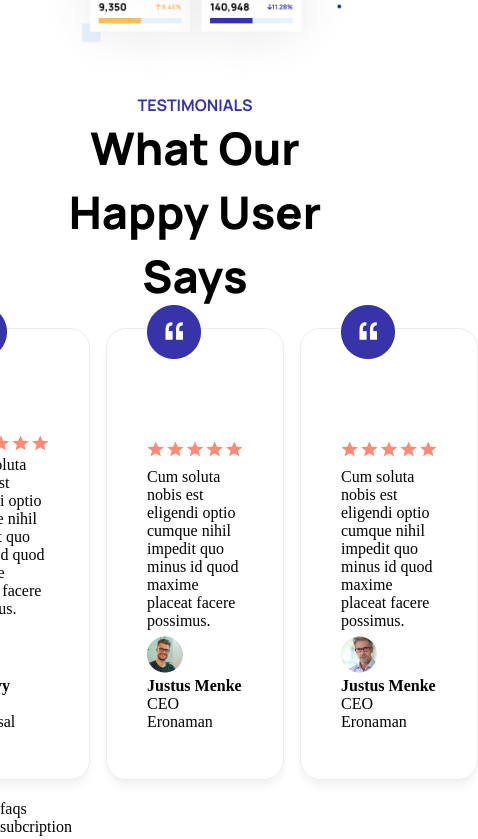
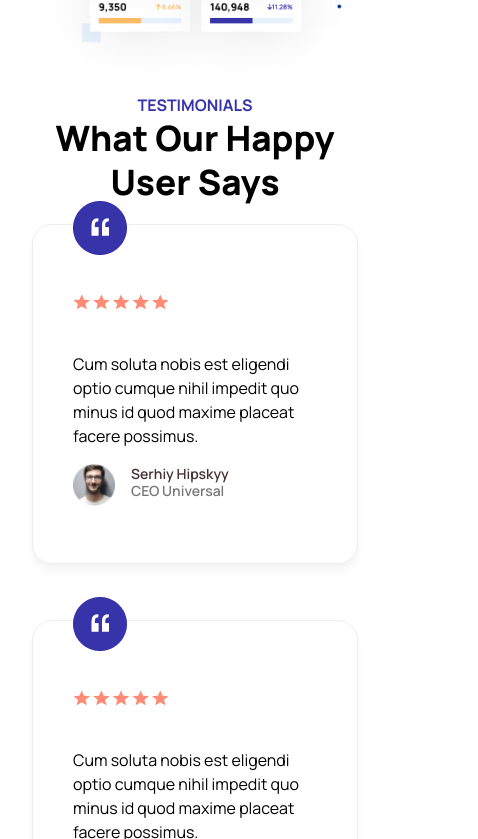
Before and after one commit to jam-jam200/sass-landing-page, a React (Vite) app: page / in a window 390 px wide. Shown: the part 4065-4904 px from the top of the page, 478 px wide, since content can reach past the window. Built offline with nearby package versions, Linux system fonts and the light colour scheme.

Commit message:
responsiveness

```diff
--- a/src/container/Testimonials/Testimonials.scss
+++ b/src/container/Testimonials/Testimonials.scss
@@ -24,7 +24,8 @@
     color: #000000;
 
     @media screen and (max-width: 1050px) {
-      font-size: 45px;
+      font-size: 35px;
+      line-height: 44px;
     }
   }
 
@@ -56,100 +57,63 @@
     margin-top: 1.25rem;
     margin-bottom: 1.25rem;
 
-    @media screen and (min-width:1060px) {
+    p {
+      margin-bottom: 1rem;
+      font-family: var(--font-family);
+      font-weight: 400;
+      font-size: 16px;
+      line-height: 24px;
+    }
+
+    .arshakir__testimonials__feedback-stars {
+      margin-bottom: 0;
+      position: relative;
+      bottom: 2.3rem;
+    }
+
+    .arshakir__testimonials__feedback-card__details {
+      display: flex;
+      flex-direction: row;
+
+      img {
+        width: 42px;
+        height: 42px;
+      }
+
+      div {
+        display: flex;
+        flex-direction: column;
+        margin-left: 1rem;
+
+        h4 {
+          font-family: var(--font-family);
+          font-weight: 600;
+          font-size: 14px;
+          line-height: 19px;
+          color: #453232;
+        }
+
+        p {
+          font-family: var(--font-family);
+          font-weight: 600;
+          font-size: 14px;
+          line-height: 16px;
+          color: #797979;
+        }
+      }
+    }
+
+    @media screen and (min-width: 1060px) {
       margin-right: 2.5rem;
     }
 
-    @media screen and (min-width:768px) {
+    @media screen and (min-width: 768px) {
       margin-right: 1.25rem;
     }
   }
+
+  @media screen and (max-width: 768px) {
+    display: flex;
+    flex-direction: column;
+  }
 }
-
-// .arshakir__testimonials__feedback-cards {
-//   display: flex;
-//   justify-content: space-between;
-//   padding: 3rem 2.5rem 3rem 2.5rem;
-//   margin: 1.25rem 0 1.25rem 0;
-
-//   .quote {
-//     img {
-//       position: relative;
-//       bottom: 3.8rem;
-//     }
-//   }
-
-//   .arshakir__testimonials__feedback-card {
-//     margin-right: 2rem;
-//     padding: 2rem;
-//     width: 370px;
-//     height: 100%;
-
-//     border: 1px solid #ededed;
-//     box-shadow: 0px 8.14815px 6.51852px rgba(49, 49, 49, 0.0392593),
-//       0px 1.85185px 3.14815px rgba(49, 49, 49, 0.0240741);
-
-//     p {
-//       margin-bottom: 1rem;
-//       font-family: var(--font-family);
-//       font-weight: 400;
-//       font-size: 16px;
-//       line-height: 24px;
-//     }
-
-//     .arshakir__testimonials__feedback-stars {
-//       margin-bottom: 0;
-//       position: relative;
-//       bottom: 2.3rem;
-//     }
-
-//     .arshakir__testimonials__feedback-card__details {
-//       display: flex;
-//       flex-direction: row;
-//       img {
-//         width: 42px;
-//         height: 100%;
-//       }
-
-//       div {
-//         display: flex;
-//         flex-direction: column;
-//         margin-left: 1rem;
-
-//         h4 {
-//           font-family: var(--font-family);
-//           font-weight: 600;
-//           font-size: 14px;
-//           line-height: 19px;
-//           color: #453232;
-//         }
-
-//         p {
-//           font-family: var(--font-family);
-//           font-weight: 600;
-//           font-size: 14px;
-//           line-height: 16px;
-//           color: #797979;
-//         }
-//       }
-//     }
-
-//     @media screen and (max-width: 768px) {
-//       margin-left: 2rem;
-//     }
-
-//     @media screen and (max-width: 1030px) {
-//       display: flex;
-//       flex-direction: column;
-//       justify-content: center;
-//       align-items: flex-start;
-//     }
-//   }
-
-//   @media screen and (max-width: 768px) {
-//     display: flex;
-//     flex-direction: column;
-//     justify-content: center;
-//     align-items: center;
-//   }
-// }
```
